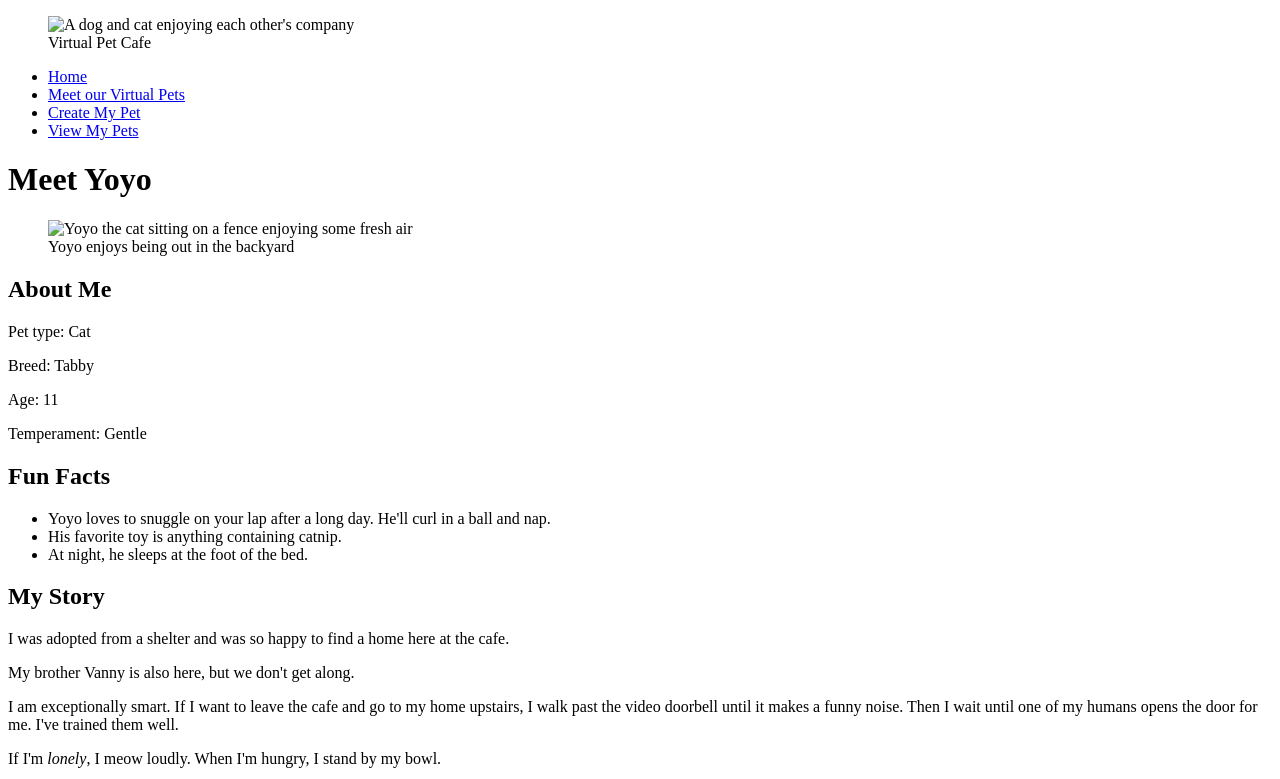
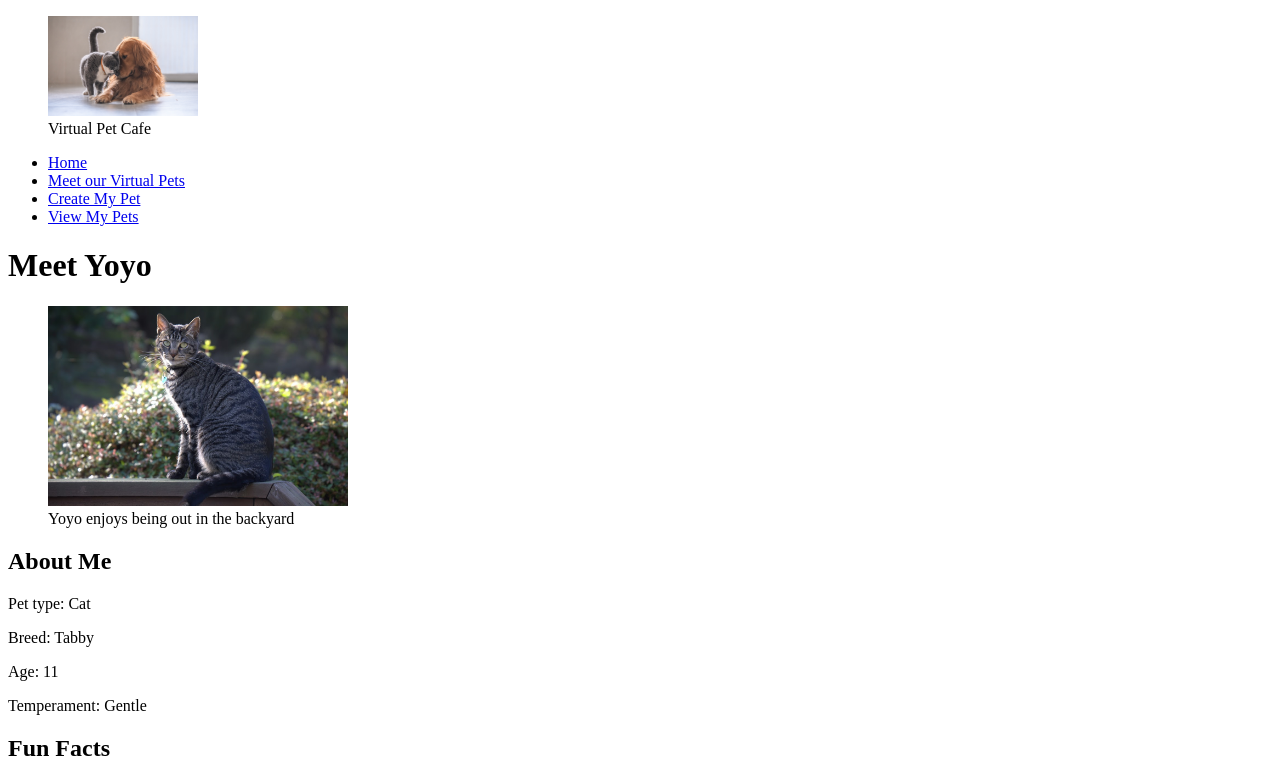
Before and after one commit to DeborahK/petcafe---GitHub-Test-3, a plain HTML site: page yoyo-detail.html in a window 1280 px wide. Shown: the top 779 px of the page. Drawn offline with Linux system fonts and the light colour scheme; the site is published under a folder, as on GitHub Pages, so addresses that start at the root find nothing.

Commit message:
Corrected path issues

```diff
--- a/yoyo-detail.html
+++ b/yoyo-detail.html
@@ -11,7 +11,7 @@
 <body>
   <header>
     <figure>
-      <img src="/images/pets.jpg"
+      <img src="images/pets.jpg"
            alt="A dog and cat enjoying each other's company"
            height="100" width="150">
       <figcaption>Virtual Pet Cafe</figcaption>
@@ -30,7 +30,7 @@
   <main>
     <h1>Meet Yoyo</h1>
     <figure>
-      <img src="/images/yoyosittingonthefence.jpg" alt="Yoyo the cat sitting on a fence enjoying some fresh air"
+      <img src="images/yoyosittingonthefence.jpg" alt="Yoyo the cat sitting on a fence enjoying some fresh air"
         height="200" width="300">
       <figcaption>Yoyo enjoys being out in the backyard</figcaption>
     </figure>
```
Also changed, not shown: index.html (+1 -1 lines), pet-create.html (+1 -1 lines).
